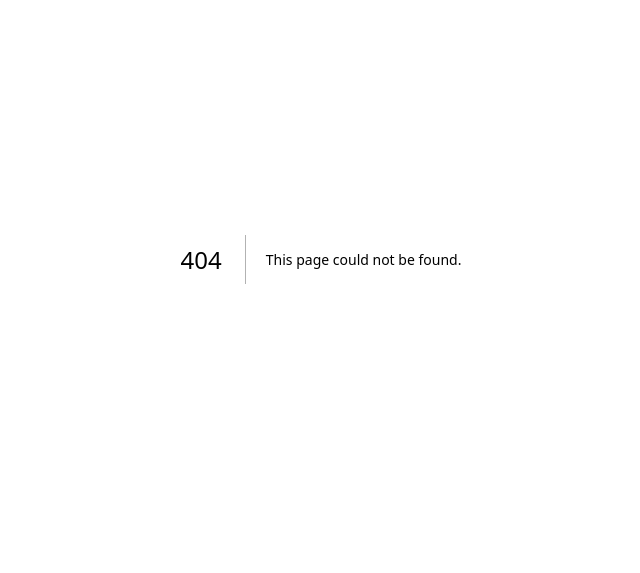
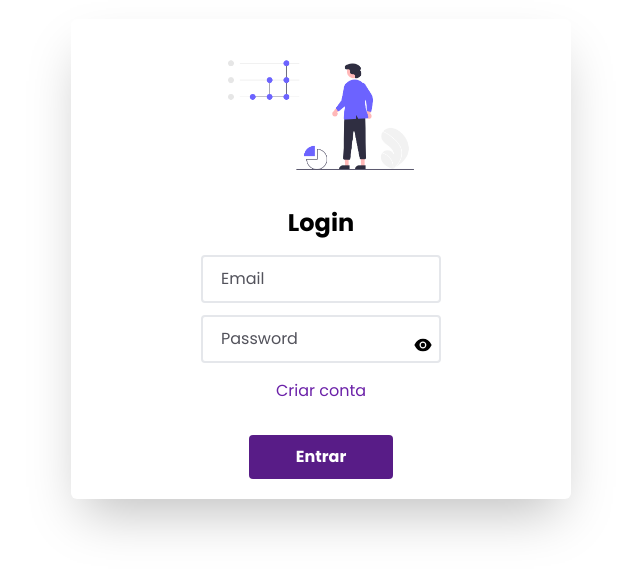
Before and after one commit to jnoirc/finance-web-app, a Next.js app: page /login in a window 1280 px wide. Before the commit this address had no page. Shown: the part 141-714 px from the top of the page, without its empty margins (319-959 px from the left). Built offline with nearby package versions, Linux system fonts and the light colour scheme.

Commit message:
feat: login and registration screen

```diff
--- a/package.json
+++ b/package.json
@@ -20,6 +20,7 @@
     "postcss": "8.4.23",
     "react": "18.2.0",
     "react-dom": "18.2.0",
+    "react-icons": "^4.8.0",
     "tailwindcss": "3.3.2",
     "typescript": "5.0.4"
   },
--- /dev/null
+++ b/src/app/login/page.tsx
@@ -0,0 +1,13 @@
+import Login from '@/components/Login';
+
+export const metadata = {
+  title: 'Login',
+};
+
+export default function page() {
+  return (
+    <div>
+      <Login />
+    </div>
+  );
+}
--- a/src/app/page.tsx
+++ b/src/app/page.tsx
@@ -1,3 +1,7 @@
+export const metadata = {
+  title: 'Home',
+};
+
 export default function Home() {
   return (
     <main className="flex min-h-screen flex-col items-center justify-between p-24">
--- /dev/null
+++ b/src/app/register/page.tsx
@@ -0,0 +1,10 @@
+import Register from '@/components/Register';
+import React from 'react';
+
+export default function page() {
+  return (
+    <div>
+      <Register />
+    </div>
+  );
+}
--- /dev/null
+++ b/src/components/Button.tsx
@@ -0,0 +1,23 @@
+import { ButtonType } from '@/types/type';
+import { MdDoubleArrow } from 'react-icons/md';
+import { useState } from 'react';
+export default function Button({ title, onClick }: ButtonType) {
+  const [hasHover, setHasHover] = useState(false);
+  return (
+    <div className="relative">
+      <button
+        onMouseEnter={() => setHasHover(true)}
+        onMouseLeave={() => setHasHover(false)}
+        onClick={onClick}
+        className="bg-purple-900 hover:bg-purple-800 text-white w-36 p-2.5 mt-5 mb-4 rounded font-semibold"
+      >
+        {title}
+      </button>
+      <MdDoubleArrow
+        className={`${
+          hasHover ? 'right-3' : '-right-6'
+        } absolute duration-500 top-9 text-sm text-white `}
+      />
+    </div>
+  );
+}
--- /dev/null
+++ b/src/components/Login.tsx
@@ -0,0 +1,65 @@
+'use client';
+
+import { useState } from 'react';
+import { useRouter } from 'next/navigation';
+import Image from 'next/image';
+import Link from 'next/link';
+import ilustre from '@/assets/ilustre.png';
+import Input from '@/components/input';
+import Button from '@/components/Button';
+// import { useSignInWithEmailAndPassword } from 'react-firebase-hooks/auth';
+// import { auth } from "@/services/firebase";
+
+export default function Login() {
+  const [email, setEmail] = useState('');
+  const [password, setPassword] = useState('');
+  const router = useRouter();
+
+  const handleEmail = (value: any) => {
+    setEmail(value);
+  };
+
+  const handlePassword = (value: any) => {
+    setPassword(value);
+  };
+
+  const handleForm = (e: any) => {
+    e.preventDefault();
+  };
+
+  return (
+    <div className="flex items-center justify-center h-screen">
+      <form className="shadow-2xl w-500 h-480 bg-white rounded-md text-center flex flex-col items-center p-2">
+        <Image
+          className="mt-3"
+          width={250}
+          height={250}
+          src={ilustre}
+          alt="Ilustre"
+        />
+        <h1 className="mt-4 mb-4 text-2xl font-bold">Login</h1>
+        <div>
+          <Input
+            type="email"
+            label="Email"
+            isIcon={false}
+            onInputChange={handleEmail}
+          />
+        </div>
+
+        <div>
+          <Input
+            type="password"
+            label="Password"
+            isIcon={true}
+            onInputChange={handlePassword}
+          />
+        </div>
+        <Link href={'/register'} className="mt-1 mb-3 text-purple-800">
+          Criar conta
+        </Link>
+        <Button onClick={handleForm} title="Entrar" />
+      </form>
+    </div>
+  );
+}
--- /dev/null
+++ b/src/components/Register.tsx
@@ -0,0 +1,65 @@
+'use client';
+
+import { useState } from 'react';
+import { useRouter } from 'next/navigation';
+import Image from 'next/image';
+import Link from 'next/link';
+import ilustre from '@/assets/ilustre.png';
+import Input from '@/components/input';
+import Button from '@/components/Button';
+// import { useSignInWithEmailAndPassword } from 'react-firebase-hooks/auth';
+// import { auth } from "@/services/firebase";
+
+export default function Register() {
+  const [email, setEmail] = useState('');
+  const [password, setPassword] = useState('');
+  const router = useRouter();
+
+  const handleEmail = (value: any) => {
+    setEmail(value);
+  };
+
+  const handlePassword = (value: any) => {
+    setPassword(value);
+  };
+
+  const handleForm = (e: any) => {
+    e.preventDefault();
+  };
+
+  return (
+    <div className="flex items-center justify-center h-screen">
+      <form className="shadow-2xl w-500 h-480 bg-white rounded-md text-center flex flex-col items-center p-2">
+        <Image
+          className="mt-3"
+          width={250}
+          height={250}
+          src={ilustre}
+          alt="Ilustre"
+        />
+        <h1 className="mt-4 mb-4 text-2xl font-bold">Cadastro</h1>
+        <div>
+          <Input
+            type="email"
+            label="Email"
+            isIcon={false}
+            onInputChange={handleEmail}
+          />
+        </div>
+
+        <div>
+          <Input
+            type="password"
+            label="Password"
+            isIcon={true}
+            onInputChange={handlePassword}
+          />
+        </div>
+        <Link href={'/login'} className="mt-1 mb-3 text-purple-800">
+          Criar conta
+        </Link>
+        <Button onClick={handleForm} title="Cadastrar" />
+      </form>
+    </div>
+  );
+}
--- /dev/null
+++ b/src/components/input.tsx
@@ -0,0 +1,56 @@
+'use client';
+
+import { InputType } from '@/types/type';
+import { useState } from 'react';
+import { AiFillEye, AiFillEyeInvisible } from 'react-icons/ai';
+
+export default function Input({
+  type,
+  label,
+  isIcon,
+  onInputChange,
+}: InputType) {
+  const [isFocused, setIsFocused] = useState(false);
+  const [showPassword, setShowPassword] = useState(false);
+  const [inputValue, setInputValue] = useState('');
+  const passwordViewer = () => {
+    setShowPassword(!showPassword);
+  };
+  const handleInputChange = (e: any) => {
+    const value = e.target.value;
+    setInputValue(value);
+    onInputChange(value);
+  };
+  return (
+    <div className="relative">
+      <input
+        className="rounded border-2 outline-none focus:border-purple-600 p-2.5 w-60 mb-3 pl-4 duration-300"
+        type={showPassword ? 'text' : type}
+        onFocus={() => setIsFocused(true)}
+        onBlur={() => setIsFocused(false)}
+        value={inputValue}
+        onChange={handleInputChange}
+      />
+      <label
+        className={`${
+          isFocused || inputValue ? '-top-2 text-xs' : 'top-3'
+        } absolute left-4 duration-500 bg-white px-1 text-zinc-600`}
+      >
+        {label}
+      </label>
+      {isIcon && (
+        <button
+          type="button"
+          className="absolute right-2 bottom-5"
+          onClick={passwordViewer}
+        >
+          {showPassword ? (
+            <AiFillEyeInvisible className="text-xl" />
+          ) : (
+            <AiFillEye className="text-xl" />
+          )}
+        </button>
+      )}
+    </div>
+  );
+}
--- /dev/null
+++ b/src/types/type.ts
@@ -0,0 +1,11 @@
+export type InputType = {
+    type: string;
+    label: string;
+    isIcon: boolean;
+    onInputChange: (e: any) => void;
+};
+
+export type ButtonType = {
+    title: string;
+    onClick: any;
+};
--- a/tailwind.config.js
+++ b/tailwind.config.js
@@ -7,11 +7,12 @@ module.exports = {
   ],
   theme: {
     extend: {
-      backgroundImage: {
-        'gradient-radial': 'radial-gradient(var(--tw-gradient-stops))',
-        'gradient-conic':
-          'conic-gradient(from 180deg at 50% 50%, var(--tw-gradient-stops))',
+      width: {
+        500: '500px',
       },
+      height: {
+        480: '480px',
+      }
     },
   },
   plugins: [],
```
Also changed, not shown: src/assets/ilustre.png (added), 1 other file (tests, documents, lock files or other folders).
